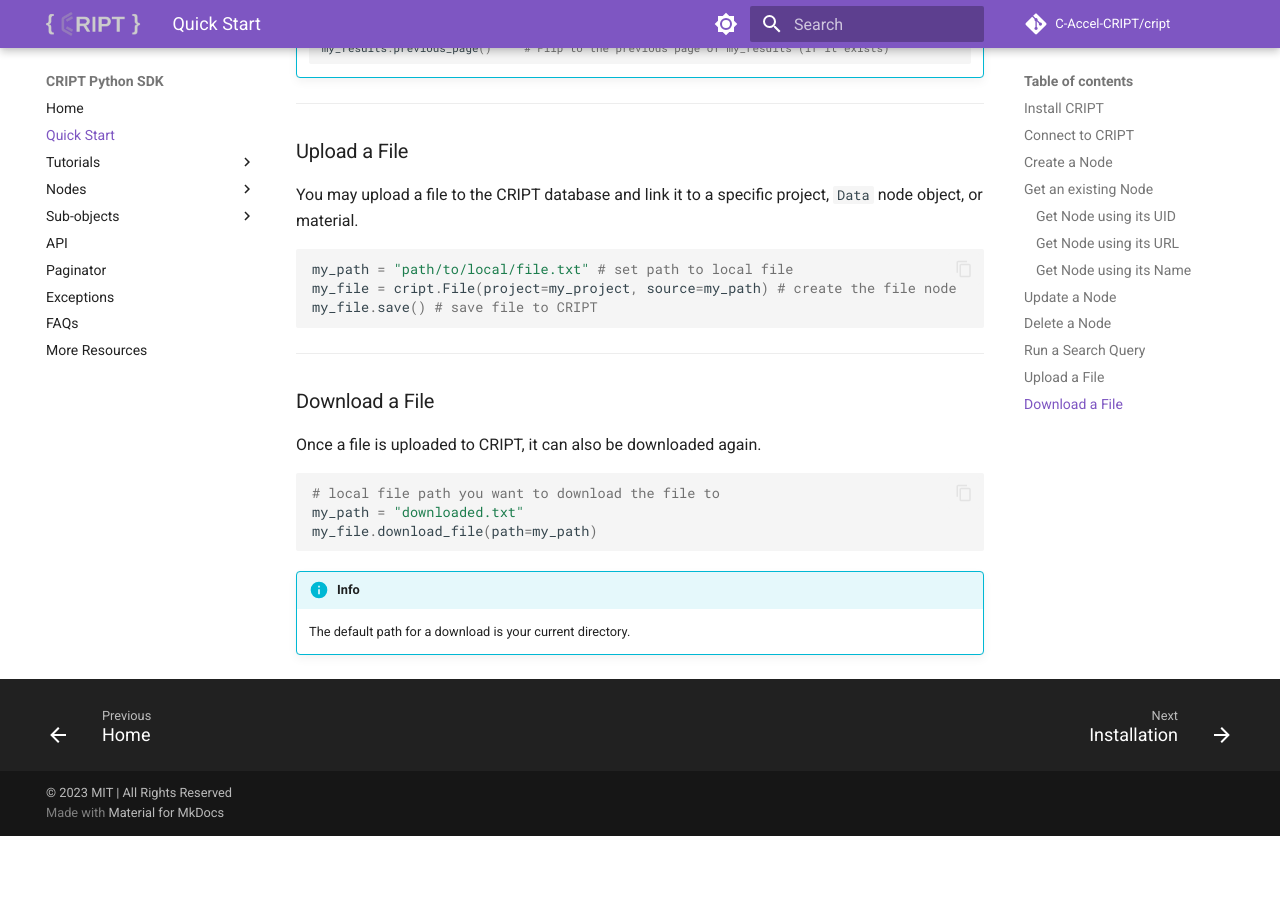
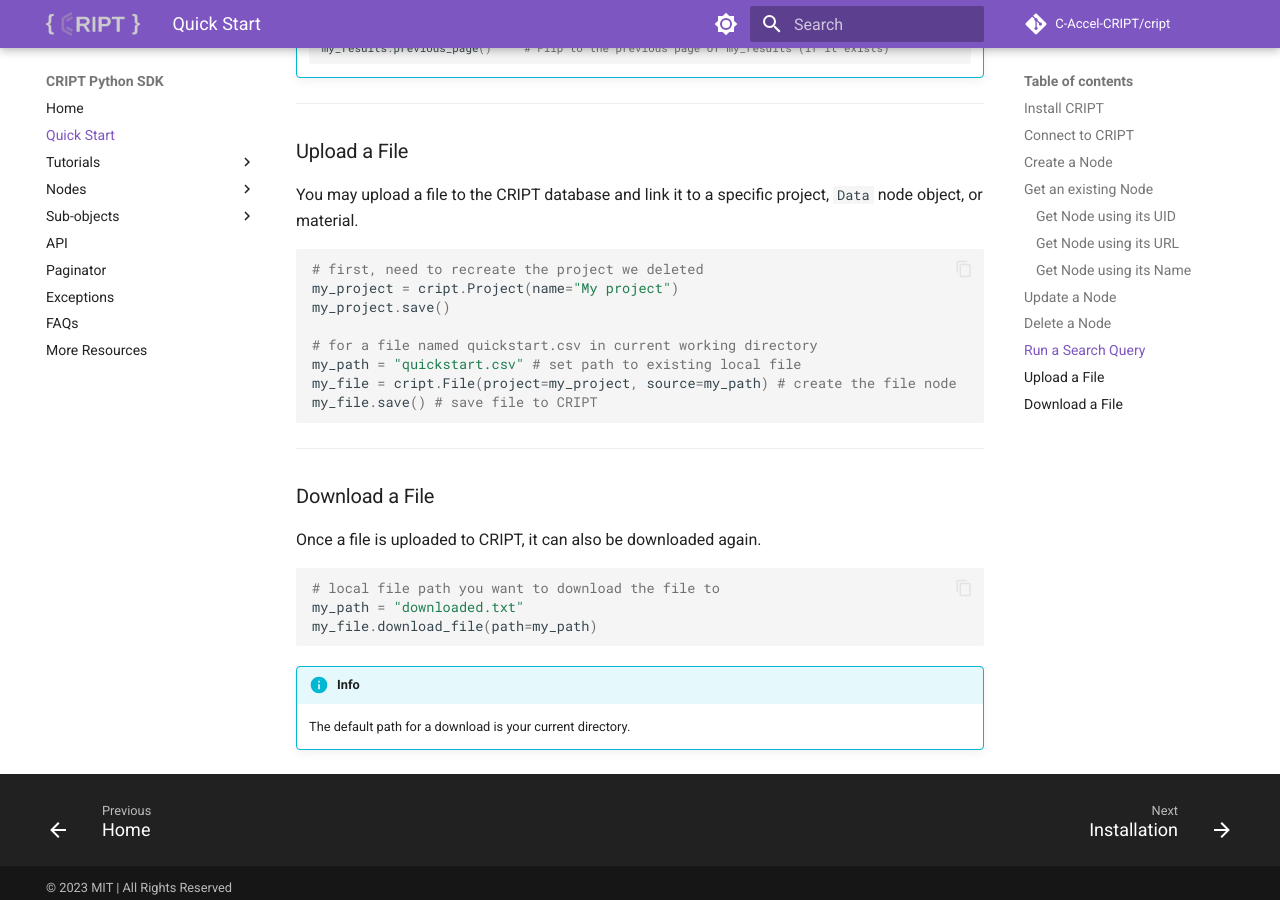
Before and after one commit to C-Accel-CRIPT/sdk-archive, an MkDocs documentation site: the page built from docs/quickstart.md, in a window 1280 px wide and 900 px high, scrolled down 3339 px. Built offline with MkDocs 1.6.1 and Material for MkDocs 9.7.7, drawn with Linux system fonts in a browser that asks for light colours; comment, search, counter and statistics services are not loaded; before the commit the page ends 4175 px from its top, so only the background shows below that.

Commit message:
corrected code in Upload a File

````diff
--- a/docs/quickstart.md
+++ b/docs/quickstart.md
@@ -162,7 +162,12 @@
 
 You may upload a file to the CRIPT database and link it to a specific project, `Data` node object, or material.
 ``` python
-my_path = "path/to/local/file.txt" # set path to local file
+# first, need to recreate the project we deleted
+my_project = cript.Project(name="My project")
+my_project.save()
+
+# for a file named quickstart.csv in current working directory
+my_path = "quickstart.csv" # set path to existing local file
 my_file = cript.File(project=my_project, source=my_path) # create the file node
 my_file.save() # save file to CRIPT
 ```
````
